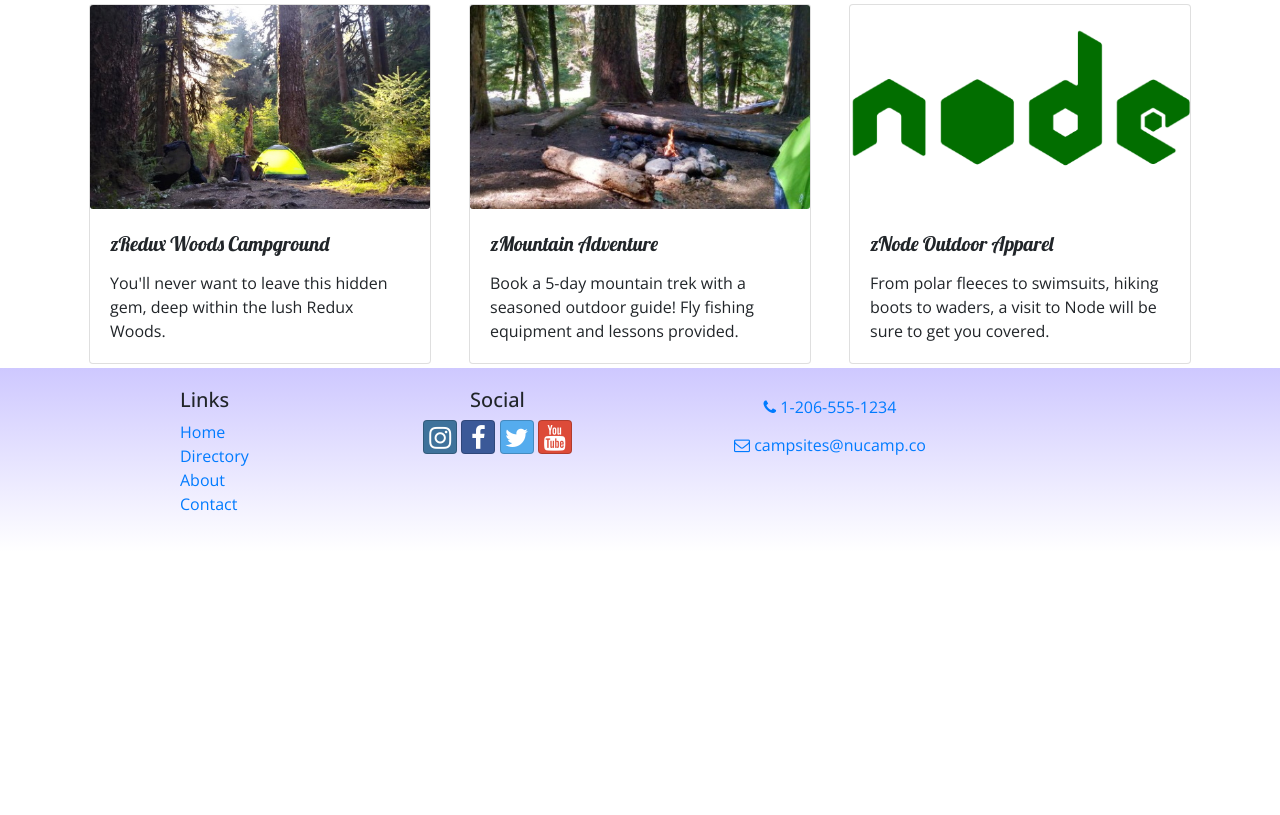
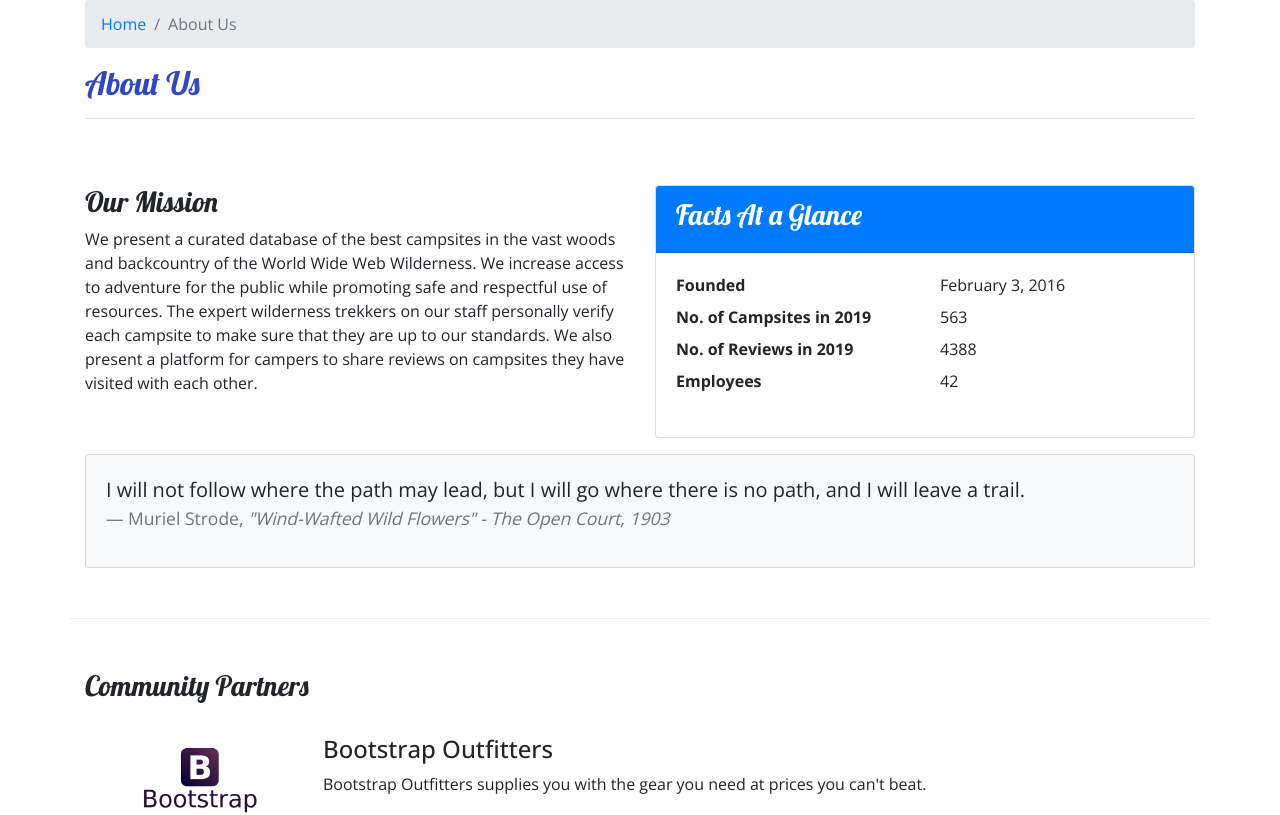
Before and after one commit to neuroCody/React-Nucampsite, a React (Create React App) app: page /aboutus in a window 1280 px wide. Before the commit this address led to /home. Shown: the part 220-1035 px from the top of the page. Before the commit the page ends 800 px from the top, so only its background shows below. Built offline with nearby package versions, Linux system fonts and the light colour scheme.

Commit message:
About Us

```diff
--- /dev/null
+++ b/src/components/AboutComponent.js
@@ -0,0 +1,94 @@
+import React from 'react';
+import { Breadcrumb, BreadcrumbItem, Card, CardBody, CardHeader, Media } from 'reactstrap';
+import { Link } from 'react-router-dom';
+import { TransitionStatuses } from 'reactstrap/lib/utils';
+
+function RenderPartner({ partner }) {
+    if(partner) {
+        return(
+            <React.Fragment>
+                <Media object src={partner.image} alt={partner.name} width="150" />
+                <Media body className="ml-5 mb-4">
+                    <Media heading>
+                        {partner.name}
+                    </Media>
+                    {partner.description}
+                </Media>
+            </React.Fragment>
+        )
+    }
+    return <div />;
+}
+
+function About(props) {
+    const partners = props.partners.map(partner => {
+        return (
+            <Media tag="li" key={partner.id}>
+                <RenderPartner partner={partner} />
+            </Media>
+        );
+    });
+
+    return (
+        <div className="container">
+            <div className="row">
+                <div className="col">
+                    <Breadcrumb>
+                        <BreadcrumbItem><Link to="/home">Home</Link></BreadcrumbItem>
+                        <BreadcrumbItem active>About Us</BreadcrumbItem>
+                    </Breadcrumb>
+                    <h2>About Us</h2>
+                    <hr />
+                </div>
+            </div>
+            <div className="row row-content">
+                <div className="col-sm-6">
+                    <h3>Our Mission</h3>
+                    <p>We present a curated database of the best campsites in the vast woods and backcountry of the World Wide Web Wilderness. We increase access to adventure for the public while promoting safe and respectful use of resources. The expert wilderness trekkers on our staff personally verify each campsite to make sure that they are up to our standards. We also present a platform for campers to share reviews on campsites they have visited with each other.</p>
+                </div>
+                <div className="col-sm-6">
+                    <Card>
+                        <CardHeader className="bg-primary text-white"><h3>Facts At a Glance</h3></CardHeader>
+                        <CardBody>
+                            <dl className="row">
+                                <dt className="col-6">Founded</dt>
+                                <dd className="col-6">February 3, 2016</dd>
+                                <dt className="col-6">No. of Campsites in 2019</dt>
+                                <dd className="col-6">563</dd>
+                                <dt className="col-6">No. of Reviews in 2019</dt>
+                                <dd className="col-6">4388</dd>
+                                <dt className="col-6">Employees</dt>
+                                <dd className="col-6">42</dd>
+                            </dl>
+                        </CardBody>
+                    </Card>
+                </div>
+                <div className="col">
+                    <Card className="bg-light mt-3">
+                        <CardBody>
+                            <blockquote className="blockquote">
+                                <p className="mb-0">I will not follow where the path may lead, but I will go where there is no path, and I will leave a trail.</p>
+                                <footer className="blockquote-footer">Muriel Strode,{' '}
+                                    <cite title="Source Title">"Wind-Wafted Wild Flowers" -
+                                    The Open Court, 1903</cite>
+                                </footer>
+                            </blockquote>
+                        </CardBody>
+                    </Card>
+                </div>
+            </div>
+            <div className="row row-content">
+                <div className="col-12">
+                    <h3>Community Partners</h3>
+                </div>
+                <div className="col mt-4">
+                    <Media list>
+                        {partners}
+                    </Media>
+                </div>
+            </div>
+        </div>
+    );
+}
+
+export default About;
--- a/src/components/CampsiteInfoComponent.js
+++ b/src/components/CampsiteInfoComponent.js
@@ -1,6 +1,7 @@
 import React from 'react'
 import { Card, CardImg, CardText, CardBody, CardTitle } from 'reactstrap'
-
+import { Breadcrumb, BreadcrumbItem } from 'reactstrap';
+import { Link } from 'react-router-dom';
 
 
 
@@ -10,7 +11,6 @@
             <Card>
                 <CardImg top src={campsite.image} alt={campsite.name} />
                 <CardBody>
-                    <CardTitle>{campsite.name}</CardTitle>
                     <CardText>{campsite.description}</CardText>
                 </CardBody>
             </Card>
@@ -42,6 +42,16 @@
         return(
             <div className="container">
                 <div className="row">
+                    <div className="col">
+                        <Breadcrumb>
+                                <BreadcrumbItem><Link to="/directory">Directory</Link></BreadcrumbItem>
+                                <BreadcrumbItem active>{props.campsite.name}</BreadcrumbItem>
+                        </Breadcrumb>
+                        <h2>{props.campsite.name}</h2>
+                        <hr />
+                    </div>
+                </div>
+                <div className="row">
                     <RenderCampsite campsite={props.campsite} />
                     <RenderComments comments={props.comments} />
                 </div>
--- a/src/components/ContactComponent.js
+++ b/src/components/ContactComponent.js
@@ -1,10 +1,16 @@
 import React from 'react';
+import { Breadcrumb, BreadcrumbItem } from 'reactstrap';
+import { Link } from 'react-router-dom';
 
 function Contact(props) {
     return (
         <div className="container">
             <div className="row">
                 <div className="col">
+                    <Breadcrumb>
+                            <BreadcrumbItem><Link to="/home">Home</Link></BreadcrumbItem>
+                            <BreadcrumbItem active>Contact Us</BreadcrumbItem>
+                    </Breadcrumb>
                     <h2>Contact Us</h2>
                     <hr />
                 </div>
--- a/src/components/DirectoryComponent.js
+++ b/src/components/DirectoryComponent.js
@@ -1,5 +1,5 @@
 import React from 'react';
-import { Card, CardImg, CardImgOverlay, CardTitle } from 'reactstrap';
+import { Card, CardImg, CardImgOverlay, CardTitle, Breadcrumb, BreadcrumbItem } from 'reactstrap';
 import { Link } from 'react-router-dom';
 
 function RenderDirectoryItem({campsite}) {
@@ -28,6 +28,16 @@
     return (
         <div className="container">
             <div className="row">
+                <div className="col">
+                    <Breadcrumb>
+                        <BreadcrumbItem><Link to="/home">Home</Link></BreadcrumbItem>
+                        <BreadcrumbItem active>Directory</BreadcrumbItem>
+                    </Breadcrumb>
+                    <h2>Directory</h2>
+                    <hr />
+                </div>
+            </div>
+            <div className="row">
                 {directory}
             </div>
 
--- a/src/components/MainComponent.js
+++ b/src/components/MainComponent.js
@@ -4,6 +4,7 @@
 import Header from './HeaderComponent';
 import Footer from './FooterComponent';
 import Home from './HomeComponent';
+import About from './AboutComponent';
 import Contact from './ContactComponent';
 import { Switch, Route, Redirect } from 'react-router-dom';
 import { CAMPSITES } from '../shared/campsites';
@@ -48,8 +49,10 @@
         <Header />
         <Switch>
           <Route path='/home' component={HomePage} />
+          {/* passing props */}
           <Route exact path='/directory' render={() => <Directory campsites={this.state.campsites} />} />
           <Route path='/directory/:campsiteId' component={CampsiteWithId} />
+          <Route exact path='/aboutus' render={() => <About partners={this.state.partners} />} />
           <Route exact path='/contactus' component={Contact} />
           <Redirect to='/home' />
         </Switch>
```
